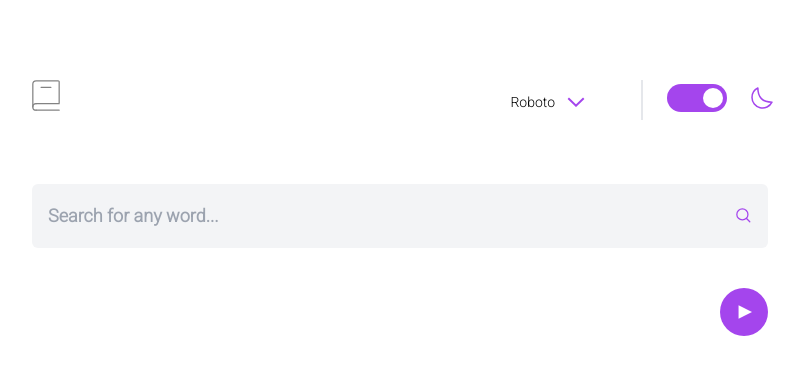
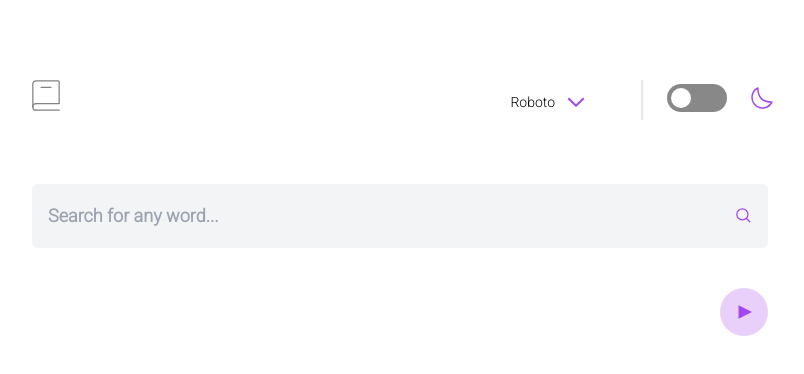
Before and after one commit to JaredBrown1/dictionary, a Next.js app: page / in a window 1280 px wide. Shown: the top 374 px of the page, without its empty margins (240-1044 px from the left). Built offline with nearby package versions, Linux system fonts and the light colour scheme.

Commit message:
initial state on play button fixed

```diff
--- a/src/app/components/navbar/ThemeSwitcher.jsx
+++ b/src/app/components/navbar/ThemeSwitcher.jsx
@@ -11,17 +11,26 @@ const ThemeSwitcher = () => {
 	const { theme, setTheme } = useTheme();
 
 	const handleChange = (val) => {
+		console.log(val);
 		setChecked(val);
 		setTheme(val ? "dark" : "light");
 		localStorage.setItem("theme", val ? "dark" : "light");
 	};
 
 	useEffect(() => {
-		localStorage.getItem("theme") === "dark"
-			? setChecked(true)
-			: setChecked(false);
+		const localTheme = localStorage.getItem("theme");
+		if (localTheme) {
+			setChecked(localTheme === "dark");
+			setTheme(localTheme);
+		} else {
+			const mediaQuery = window.matchMedia("(prefers-color-scheme: dark)");
+			const darkModeOn = mediaQuery.matches;
+			setChecked(darkModeOn);
+			setTheme(darkModeOn ? "dark" : "light");
+			localStorage.setItem("theme", darkModeOn ? "dark" : "light");
+		}
 		setMounted(true);
-		theme === "dark" ? setChecked(false) : setChecked(true);
+		theme === "dark" ? setChecked(true) : setChecked(false);
 	}, []);
 
 	if (!mounted) {
--- a/src/app/components/word/definition/PlayButton.jsx
+++ b/src/app/components/word/definition/PlayButton.jsx
@@ -6,7 +6,7 @@ import Image from "next/image";
 const PlayButton = ({ audio }) => {
 	const audioRef = useRef(null);
 	const [isPlaying, setIsPlaying] = useState(false);
-	const [imageSrc, setImageSrc] = useState("/images/icon-play-hover.svg");
+	const [imageSrc, setImageSrc] = useState("/images/icon-play.svg");
 
 	const handlePlayPause = () => {
 		if (isPlaying) {
```
